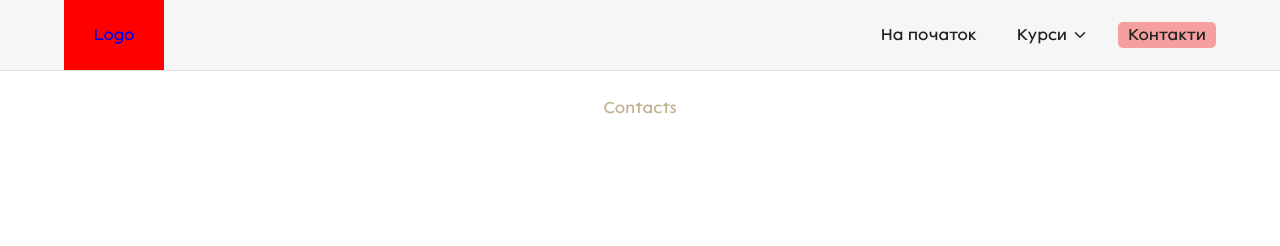
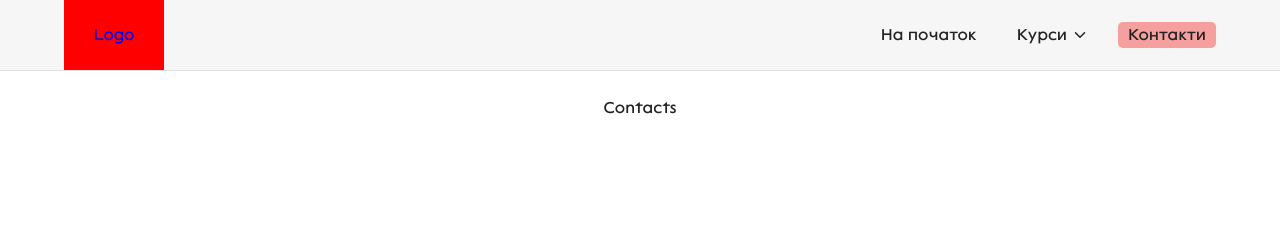
Before and after one commit to kriachko-artem/kalashnyk_lab, a React (Create React App) app: page /contacts in a window 1280 px wide. Shown: the top 246 px of the page. Built offline with nearby package versions, Linux system fonts and the light colour scheme.

Commit message:
minor styling fix

```diff
--- a/src/Layout/styles/layout.css
+++ b/src/Layout/styles/layout.css
@@ -48,7 +48,6 @@ body .wrapper main section.content {
   flex-direction: column;
   align-items: center;
   padding-top: 80px;
-  color: #C1B18E;
 }
 body .wrapper main section .titleContainer {
   font-family: "Lack", sans-serif;
--- a/src/Layout/styles/layout.scss
+++ b/src/Layout/styles/layout.scss
@@ -51,7 +51,6 @@ body{
           flex-direction: column;
           align-items: center;
           padding-top: 80px;
-          color: vars.$main_text_color;
         }
         .titleContainer {
           font-family: 'Lack', sans-serif;
--- a/src/pages/Home/styles/home.css
+++ b/src/pages/Home/styles/home.css
@@ -45,6 +45,7 @@
 }
 .home .backgroundSection {
   background-color: #232323;
+  color: #C1B18E;
 }
 
 /*# sourceMappingURL=home.css.map */
--- a/src/pages/Home/styles/home.scss
+++ b/src/pages/Home/styles/home.scss
@@ -1,3 +1,4 @@
+@use './../../../global/vars';
 .home{
   .about{
     color: #000 !important;
@@ -50,5 +51,6 @@
   }
   .backgroundSection{
     background-color: #232323;
+    color: vars.$main_text_color;
   }
 }
```
Also changed, not shown: 2 other files (tests, documents, lock files or other folders).
